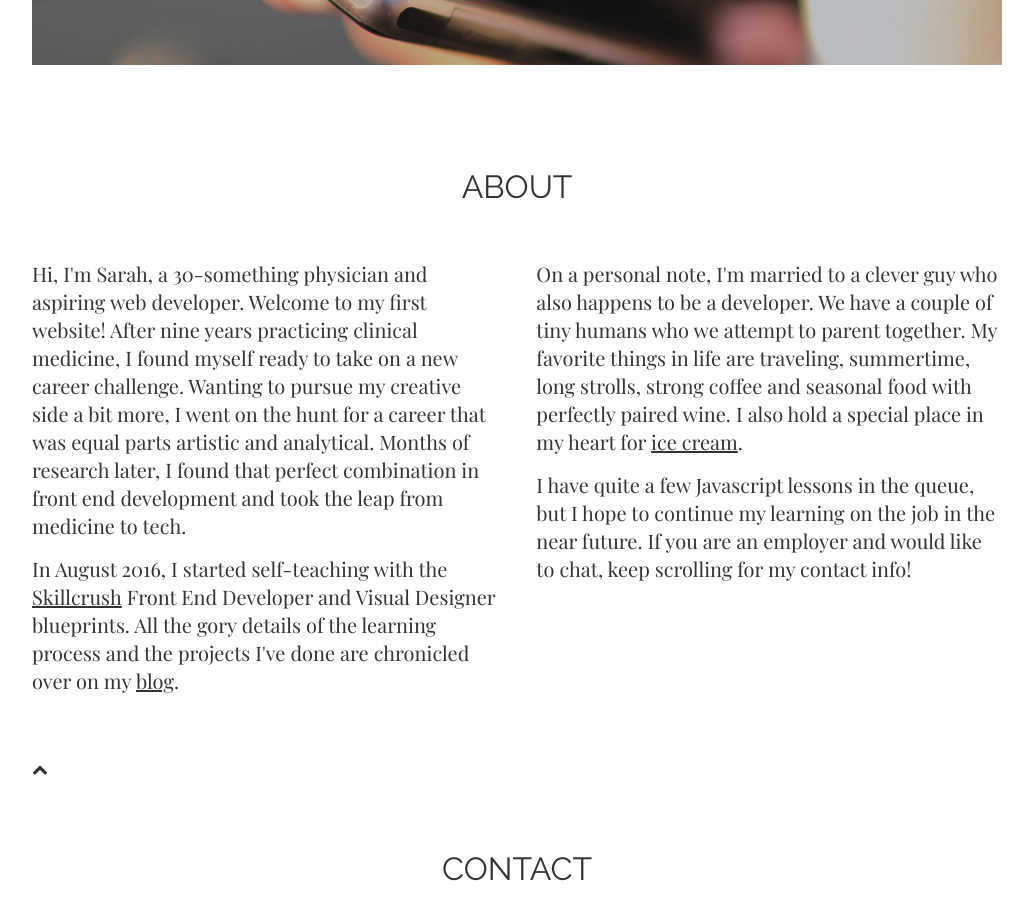
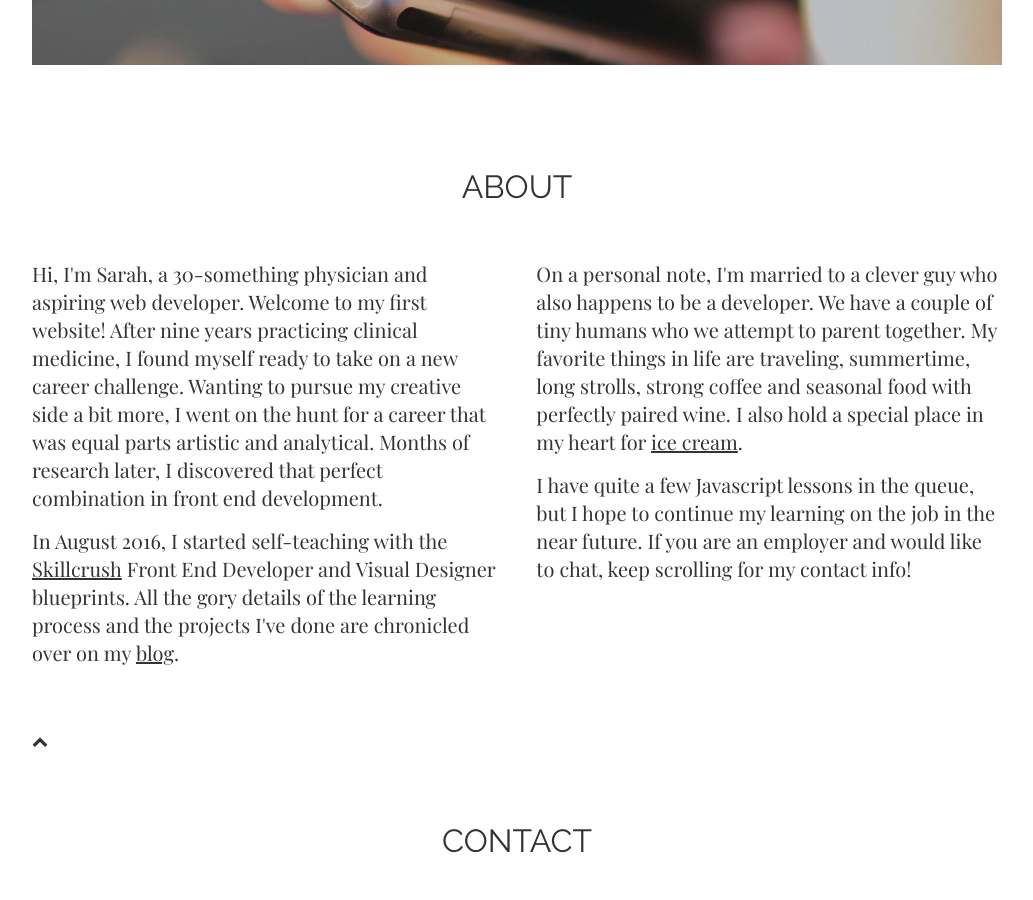
Before and after one commit to skiddhubbard/skiddhubbard.github.io, a Jekyll site: the page built from index.md, in a window 1280 px wide and 900 px high, scrolled down 991 px. Shown: the whole window, without its empty margins (123-1156 px from the left). Built offline with Jekyll 4.4.1, drawn with Linux system fonts in a browser that asks for light colours.

Commit message:
About updates again

```diff
--- a/_layouts/home.html
+++ b/_layouts/home.html
@@ -50,8 +50,7 @@ layout: default
         <p>Hi, I'm Sarah, a 30-something physician and aspiring web developer. Welcome to my first website!
           After nine years practicing clinical medicine, I found myself ready to take on a new career challenge.
           Wanting to pursue my creative side a bit more, I went on the hunt for a career that was equal parts artistic
-          and analytical. Months of research later, I found that perfect combination in front end development and took
-          the leap from medicine to tech.
+          and analytical. Months of research later, I discovered that perfect combination in front end development.
         </p>
         <p>
           In August 2016, I started self-teaching with the <a href="http://skillcrush.com" target="blank">Skillcrush</a> Front End
```
